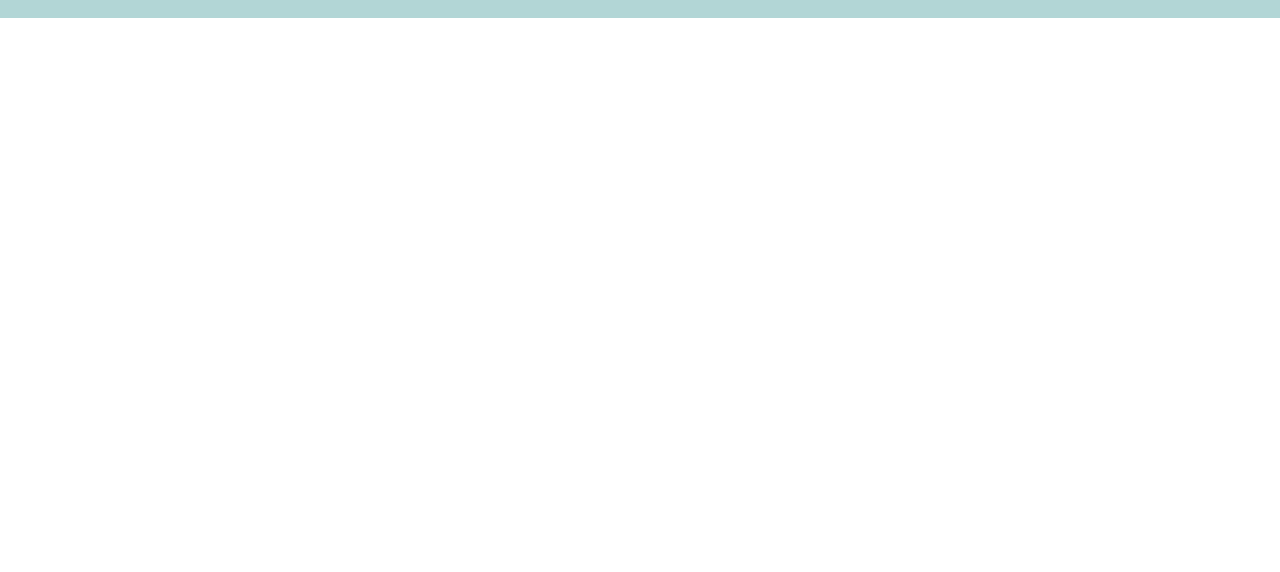
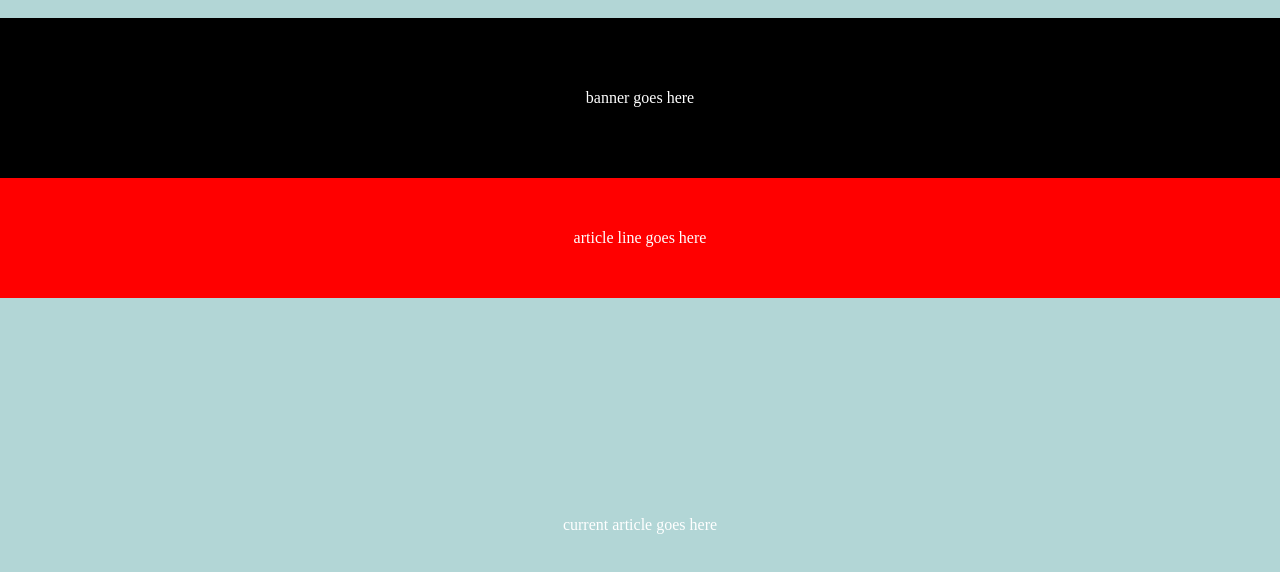
Before and after one commit to benjaminxiaa/juzi, a plain HTML site: page index.html in a window 1280 px wide. Shown: the part 62-634 px from the top of the page. Drawn offline with Linux system fonts and the light colour scheme.

Commit message:
setup the areas

```diff
--- a/index.html
+++ b/index.html
@@ -11,10 +11,22 @@
 
     <div class="header">
         <h1 class="name"><a href="#">juzi</a></h1>
-        <h3 class="link books"><a href="#">books</a></h3>
-        <h3 class="link shows"><a href="#">shows</a></h3>
-        <h3 class="link life"><a href="#">life</a></h3>
+        <h3 class="books"><a href="#">books</a></h3>
+        <h3 class="shows"><a href="#">shows</a></h3>
+        <h3 class="life"><a href="#">life</a></h3>
         <h1 class="about"><a href="#">about</a></h1>
+    </div>
+
+    <div class="banner">
+        <p>banner goes here</p>
+    </div>
+
+    <div class="articles">
+        <p>article line goes here</p>
+    </div>
+
+    <div class="current">
+        <p>current article goes here</p>
     </div>
 
 </body>
--- a/styles.css
+++ b/styles.css
@@ -1,8 +1,7 @@
 * {
     margin: 0;
     padding: 0;
-    list-style: none;
-    text-decoration: none;
+    box-sizing: border-box;
 }
 
 .header {
@@ -40,17 +39,58 @@
     flex-grow: 2;
 }
 
-.books {
+.books, .shows, .life {
     text-align: center;
     flex-grow: 1;
 }
 
-.shows {
+.banner {
+    width: 100%;
+    height: 20vh;
+
+    display: flex;
+    align-items: center;
+    justify-items: center;
+
+    background-color: black;
+}
+
+.banner p {
+    color: white;
     text-align: center;
     flex-grow: 1;
 }
 
-.life {
+.articles {
+    width: 100%;
+    height: 15vh;
+
+    background-color: red;
+
+    display: flex;
+    align-items: center;
+    justify-content: center;
+}
+
+.articles p {
+    color: white;
     text-align: center;
     flex-grow: 1;
 }
+
+.current {
+    width: 100%;
+    height: 56.7vh;
+
+    background-color: #b2d6d6;
+
+    display: flex;
+    align-items: center;
+    justify-content: center;
+}
+
+.current p {
+    color: white;
+    text-align: center;
+    flex-grow: 1;
+}
```
